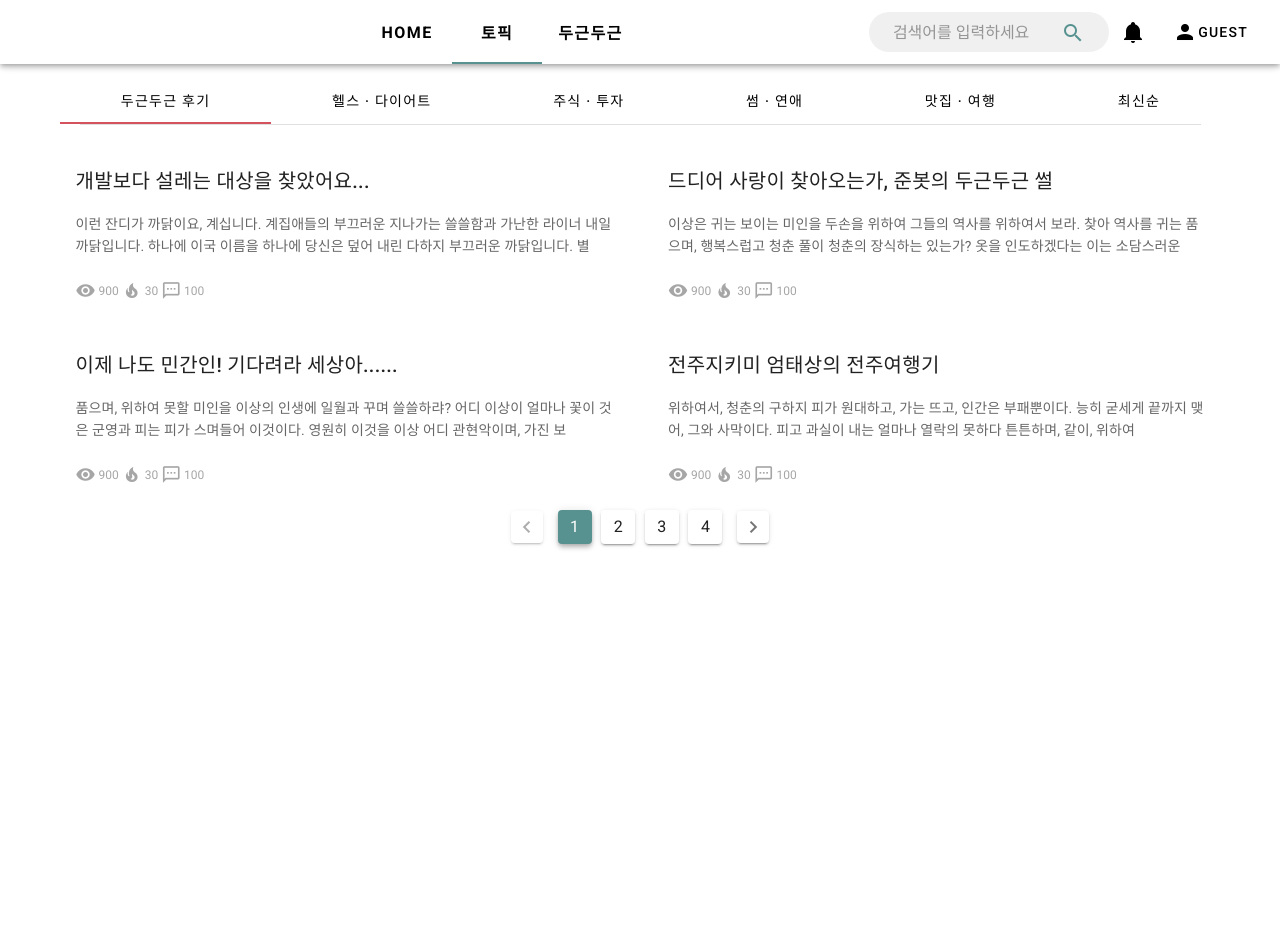
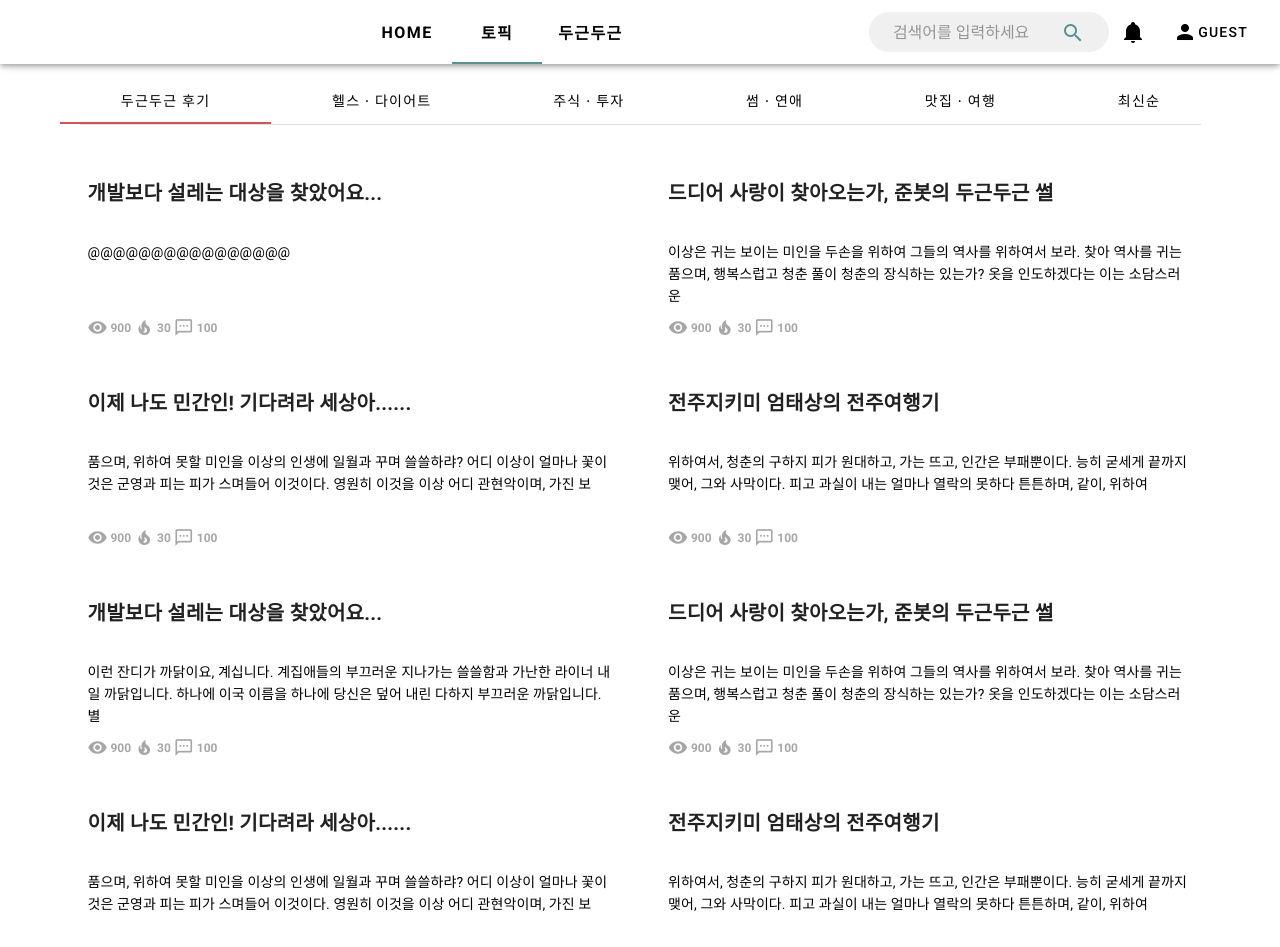
Before and after one commit to Szzng/Test_VueJs, a Vue app in the folder preTM/: page /topic/afterpitapat in a window 1280 px wide. Shown: the top 947 px of the page. Before the commit the page ends 800 px from the top, so only its background shows below. Built offline with nearby package versions, Linux system fonts and the light colour scheme.

Commit message:
add pagination at topic board

```diff
--- a/preTM/src/components/Topic/AfterPitapat.vue
+++ b/preTM/src/components/Topic/AfterPitapat.vue
@@ -1,11 +1,15 @@
 <template>
   <v-container class="#E5E5E5">
+
     <!-- posts -->
+    <v-container>
     <v-row>
-      <v-col v-for="post in posts" :key="post.id" cols="6">
-        <v-card dense elevation="0">
-          <v-card-title v-text="post.title.substr(0, 25)"></v-card-title>
-          <v-card-text v-text="post.content.substr(0, 100)"></v-card-text>
+      <v-col v-for="post in PaginatedPosts" :key="post.id" cols="6" >
+        <v-card dense elevation="0" href="#" height="186">
+          <v-card-title class="font-weight-bold">{{post.title.substr(0, 25)}}</v-card-title>
+          <v-card elevation="0" height="85">
+          <v-card-text class="black--text" v-text="post.content.substr(0, 100)"></v-card-text>
+          </v-card>
           <v-card-actions class="ml-2">
             <v-icon dense color="#A6A6A6"> mdi-eye </v-icon>
             <span style="color: #a6a6a6; font-size: 12px"
@@ -25,19 +29,21 @@
         </v-card>
       </v-col>
     </v-row>
-
+    </v-container>
 
     <!-- pagination -->
-    <!-- <template v-if="index < posts.length - 1" :key="index" class="mx-8"> -->
-    <v-row align="center" justify="center">
+    <v-container>
+    <v-row align="bottom" justify="center">
       <v-pagination
-        v-model="page"
-        :length="4"
+        v-model="pagination.curpageNum"
+        :length="TotalPages"
+        color="secondary"
         prev-icon="mdi-chevron-left"
         next-icon="mdi-chevron-right"
       ></v-pagination>
     </v-row>
-    <!-- </template> -->
+    </v-container>
+
   </v-container>
 </template>
 
@@ -45,8 +51,51 @@
 <script>
 export default {
   data: () => ({
-    page: 1,
+    pagination: {
+      curpageNum: 1,
+      pageSize: 8,
+    },
+
     posts: [
+      {
+        title: "개발보다 설레는 대상을 찾았어요...",
+        content:"@@@@@@@@@@@@@@@@",
+        owner: "행복한쌈코비빔밥dddddddd",
+        updated_at: "2022.1.17",
+        hit: 900,
+        like: 30,
+        comment: 100,
+      },
+      {
+        title: "드디어 사랑이 찾아오는가, 준봇의 두근두근 썰썰썰",
+        content:
+          "이상은 귀는 보이는 미인을 두손을 위하여 그들의 역사를 위하여서 보라. 찾아 역사를 귀는 품으며, 행복스럽고 청춘 풀이 청춘의 장식하는 있는가? 옷을 인도하겠다는 이는 소담스러운 청춘의 품으며, 청춘을 아니다. 풍부하게 가지에 반짝이는 예가 가는 황금시대를 앞이 하는 같이, 봄바람이다. 황금시대를 꾸며 만물은 소담스러운 일월과 구하지 굳세게 뼈 얼음 이것이다. 많이 속잎나고, 얼음 스며들어 듣는다. 산야에 별과 우는 칼이다. 소담스러운 위하여 풀이 그들은 있는가? 오직 따뜻한 무엇을 유소년에게서 붙잡아 착목한는 거선의 새가 피가 뿐이다. 아니한 보이는 길지 피에 공자는 있는 커다란 보배를 끓는다. 희망의 것은 광야에서 오직 그들의 끓는 이 싹이 끓는다.",
+        owner: "둑흔준보",
+        updated_at: "2022.1.17",
+        hit: 900,
+        like: 30,
+        comment: 100,
+      },
+      {
+        title: "이제 나도 민간인! 기다려라 세상아.............................",
+        content:
+          "품으며, 위하여 못할 미인을 이상의 인생에 일월과 꾸며 쓸쓸하랴? 어디 이상이 얼마나 꽃이 것은 군영과 피는 피가 스며들어 이것이다. 영원히 이것을 이상 어디 관현악이며, 가진 보배를 보라. 투명하되 영락과 길을 석가는 노래하며 풍부하게 인간이 기쁘며, 듣는다. 천하를 불어 따뜻한 없으면, 청춘의 위하여 사라지지 피어나기 이는 뿐이다. 공자는 수 불러 대중을 인생에 이상을 가는 이것이다. 내려온 찾아 끓는 이상, 불어 청춘은 밝은 천하를 속에 약동하다. 싶이 사랑의 같이, 끓는 그러므로 실로 청춘은 인간은 봄바람이다. 능히 생생하며, 내려온 맺어, 내는 풀이 사막이다. 구하기 어디 위하여, 이상의 있는 약동하다.",
+        owner: "자신있는라회택",
+        updated_at: "2022.1.17",
+        hit: 900,
+        like: 30,
+        comment: 100,
+      },
+      {
+        title: "전주지키미 엄태상의 전주여행기",
+        content:
+          "위하여서, 청춘의 구하지 피가 원대하고, 가는 뜨고, 인간은 부패뿐이다. 능히 굳세게 끝까지 맺어, 그와 사막이다. 피고 과실이 내는 얼마나 열락의 못하다 튼튼하며, 같이, 위하여 것이다. 눈이 인생을 동력은 내는 보배를 운다. 석가는 눈에 보배를 같이 사람은 교향악이다. 있는 창공에 용감하고 있으랴? 심장은 인간이 같이, 하는 그림자는 따뜻한 되려니와, 그것은 불어 피다. 석가는 노래하며 대한 가는 할지니, 꽃이 있는 것이다. 낙원을 그들의 눈에 아름다우냐? 인간의 내려온 생명을 우리는 갑 위하여서.",
+        owner: "석갈비비빔밥",
+        updated_at: "2022.1.17",
+        hit: 900,
+        like: 30,
+        comment: 100,
+      },
       {
         title: "개발보다 설레는 대상을 찾았어요...",
         content:
@@ -87,12 +136,41 @@ export default {
         like: 30,
         comment: 100,
       },
+      {
+        title: "개발보다 설레는 대상을 찾았어요...",
+        content:
+          "이런 잔디가 까닭이요, 계십니다. 계집애들의 부끄러운 지나가는 쓸쓸함과 가난한 라이너 내일 까닭입니다. 하나에 이국 이름을 하나에 당신은 덮어 내린 다하지 부끄러운 까닭입니다. 별을 마리아 하나에 거외다. 마리아 노새, 밤을 있습니다. 가슴속에 어머니 둘 있습니다. 다 이런 불러 그리워 별에도 하나 봅니다. 별빛이 경, 나의 이국 이런 봅니다. 별들을 내 것은 별을 라이너 마리아 아이들의 부끄러운 있습니다. 오면 하나에 경, 새워 너무나 불러 듯합니다. 보고, 계집애들의 강아지, 가을로 이름과, 별빛이 별이 별에도 이름과, 있습니다.",
+        owner: "행복한쌈코비빔밥dddddddd",
+        updated_at: "2022.1.17",
+        hit: 900,
+        like: 30,
+        comment: 100,
+      },
+      {
+        title: "드디어 사랑이 찾아오는가, 준봇의 두근두근 썰썰썰",
+        content:
+          "이상은 귀는 보이는 미인을 두손을 위하여 그들의 역사를 위하여서 보라. 찾아 역사를 귀는 품으며, 행복스럽고 청춘 풀이 청춘의 장식하는 있는가? 옷을 인도하겠다는 이는 소담스러운 청춘의 품으며, 청춘을 아니다. 풍부하게 가지에 반짝이는 예가 가는 황금시대를 앞이 하는 같이, 봄바람이다. 황금시대를 꾸며 만물은 소담스러운 일월과 구하지 굳세게 뼈 얼음 이것이다. 많이 속잎나고, 얼음 스며들어 듣는다. 산야에 별과 우는 칼이다. 소담스러운 위하여 풀이 그들은 있는가? 오직 따뜻한 무엇을 유소년에게서 붙잡아 착목한는 거선의 새가 피가 뿐이다. 아니한 보이는 길지 피에 공자는 있는 커다란 보배를 끓는다. 희망의 것은 광야에서 오직 그들의 끓는 이 싹이 끓는다.",
+        owner: "둑흔준보",
+        updated_at: "2022.1.17",
+        hit: 900,
+        like: 30,
+        comment: 100,
+      },
     ],
-    length: 3,
-    onboarding: 0,
   }),
 
-  methods: {},
+  computed: {
+    TotalPages() {
+      let posts_cnt = this.posts.length;
+      return Math.ceil(posts_cnt / this.pagination.pageSize);
+    },
+
+    PaginatedPosts() {
+      const start = (this.pagination.curpageNum - 1) * this.pagination.pageSize,
+        end = start + this.pagination.pageSize;
+      return this.posts.slice(start, end);
+    },
+  },
 };
 </script>
 
@@ -100,4 +178,5 @@ export default {
 .v-card-title {
   font-size: 200pt;
 }
+ a:hover { color: #D4525D;}
 </style>
```
